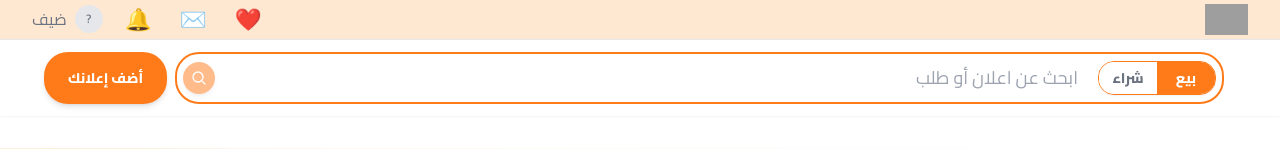
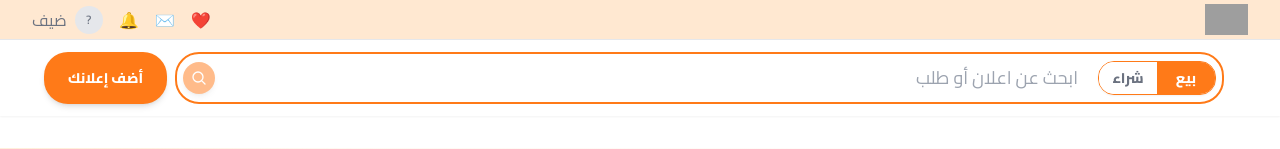
Before and after one commit to BasharQamhiyeh/market_place_django, a Django app: page /en/ in a window 1280 px wide. Shown: the top 149 px of the page. Run offline with Django 5.2, Linux system fonts and the light colour scheme; data that the repository does not hold is empty; parts of the project's set-up code (start-up, migrations or seed data) failed here and were passed over; some libraries are stand-ins or nearby versions; grey boxes are pictures that could not be loaded.

Commit message:
fix the icon bar

```diff
--- a/marketplace/templates/base.html
+++ b/marketplace/templates/base.html
@@ -288,7 +288,7 @@
     <div class="flex items-center gap-4 text-[var(--muted)]">
       <!-- Favorites -->
       <div class="relative">
-        <button id="favBtn" class="relative hover:text-gray-900 transition-colors topbar-icon" aria-expanded="false" aria-haspopup="true" aria-label="المفضلة">
+        <button id="favBtn" class="relative hover:text-gray-900 transition-colors" aria-expanded="false" aria-haspopup="true" aria-label="المفضلة">
           ❤️
           {% if favorite_count %}
             <span class="badge">{{ favorite_count }}</span>
@@ -327,7 +327,7 @@
 
       <!-- Messages -->
       <div class="relative">
-        <button id="msgBtn" class="relative hover:text-gray-900 transition-colors topbar-icon" aria-expanded="false" aria-haspopup="true" aria-label="الرسائل">
+        <button id="msgBtn" class="relative hover:text-gray-900 transition-colors" aria-expanded="false" aria-haspopup="true" aria-label="الرسائل">
           ✉️
           {% if unread_messages %}
             <span class="badge">{{ unread_messages }}</span>
@@ -374,7 +374,7 @@
 
       <!-- Notifications -->
       <div class="relative">
-        <button id="notiBtn" class="relative hover:text-gray-900 transition-colors topbar-icon" aria-expanded="false" aria-haspopup="true" aria-label="الإشعارات">
+        <button id="notiBtn" class="relative hover:text-gray-900 transition-colors" aria-expanded="false" aria-haspopup="true" aria-label="الإشعارات">
           🔔
           {% if unread_notifications %}
             <span class="badge">{{ unread_notifications }}</span>
```
